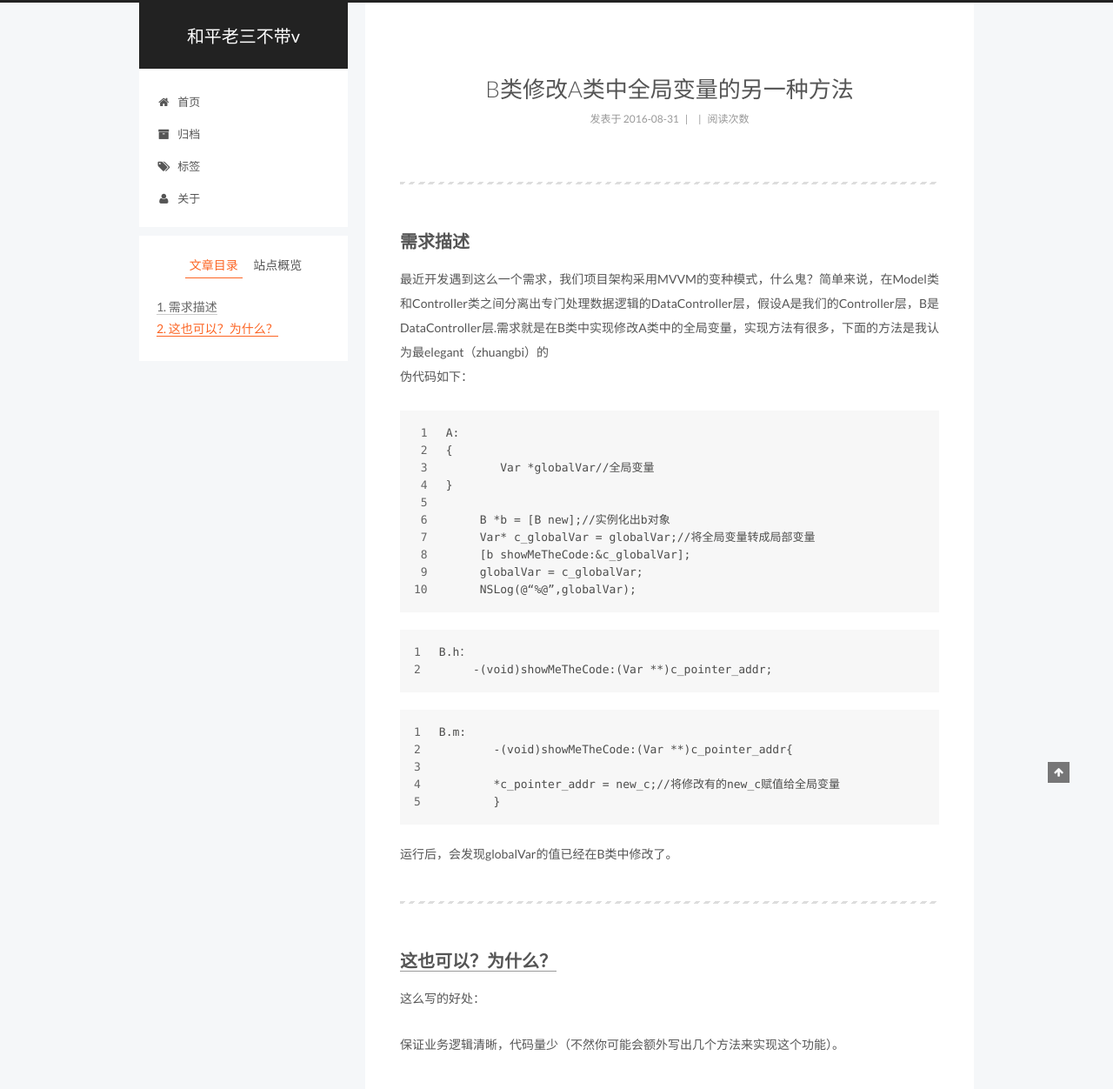
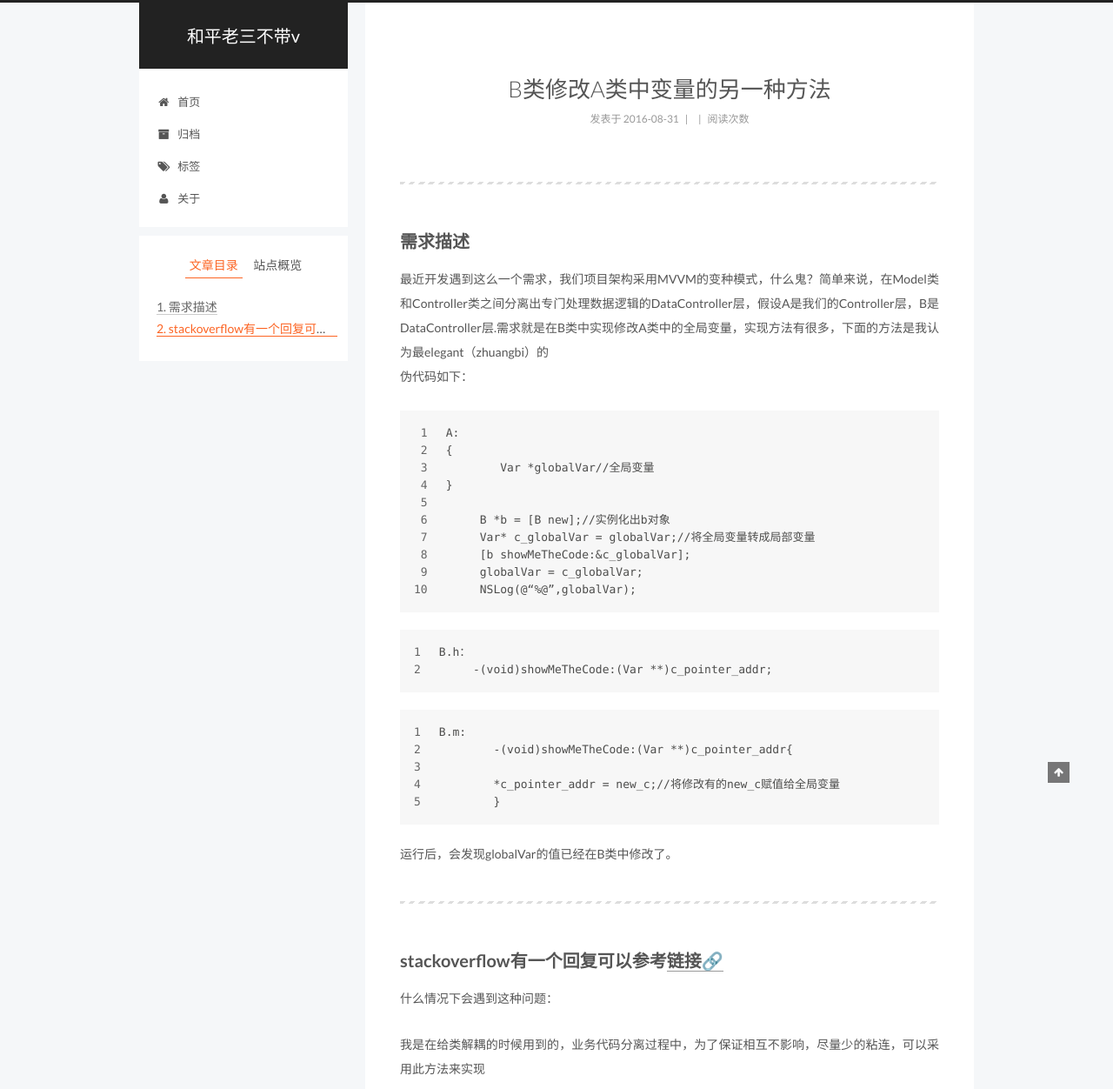
Before and after one commit to HePingLaoSan/HePingLaoSan.github.io, a plain HTML site: page 2016/08/31/ios_1/index.html in a window 1280 px wide. Shown: the top 1252 px of the page at 87% size. Drawn offline with Linux system fonts and the light colour scheme; a script that the page names is missing.

Commit message:
Site updated: 2016-10-09 16:39:56

```diff
--- a/2016/08/31/ios_1/index.html
+++ b/2016/08/31/ios_1/index.html
@@ -87,14 +87,14 @@
 <meta name="description" content="需求描述最近开发遇到这么一个需求，我们项目架构采用MVVM的变种模式，什么鬼？简单来说，在Model类和Controller类之间分离出专门处理数据逻辑的DataController层，假设A是我们的Controller层，B是DataController层.需求就是在B类中实现修改A类中的全局变量，实现方法有很多，下面的方法是我认为最elegant（zhuangbi）的伪代码如下：
 12345">
 <meta property="og:type" content="article">
-<meta property="og:title" content="B类修改A类中全局变量的另一种方法">
+<meta property="og:title" content="B类修改A类中变量的另一种方法">
 <meta property="og:url" content="https://hepinglaosan.github.io/2016/08/31/ios_1/index.html">
 <meta property="og:site_name" content="和平老三不带v">
 <meta property="og:description" content="需求描述最近开发遇到这么一个需求，我们项目架构采用MVVM的变种模式，什么鬼？简单来说，在Model类和Controller类之间分离出专门处理数据逻辑的DataController层，假设A是我们的Controller层，B是DataController层.需求就是在B类中实现修改A类中的全局变量，实现方法有很多，下面的方法是我认为最elegant（zhuangbi）的伪代码如下：
 12345">
-<meta property="og:updated_time" content="2016-10-09T02:49:30.000Z">
+<meta property="og:updated_time" content="2016-10-09T08:39:28.000Z">
 <meta name="twitter:card" content="summary">
-<meta name="twitter:title" content="B类修改A类中全局变量的另一种方法">
+<meta name="twitter:title" content="B类修改A类中变量的另一种方法">
 <meta name="twitter:description" content="需求描述最近开发遇到这么一个需求，我们项目架构采用MVVM的变种模式，什么鬼？简单来说，在Model类和Controller类之间分离出专门处理数据逻辑的DataController层，假设A是我们的Controller层，B是DataController层.需求就是在B类中实现修改A类中的全局变量，实现方法有很多，下面的方法是我认为最elegant（zhuangbi）的伪代码如下：
 12345">
 
@@ -114,7 +114,7 @@
   };
 </script>
 
-  <title> B类修改A类中全局变量的另一种方法 | 和平老三不带v </title>
+  <title> B类修改A类中变量的另一种方法 | 和平老三不带v </title>
 </head>
 
 <body itemscope itemtype="http://schema.org/WebPage" lang="zh-Hans">
@@ -244,7 +244,7 @@
 
 
 
-                B类修改A类中全局变量的另一种方法
+                B类修改A类中变量的另一种方法
 
 
           </h1>
@@ -278,7 +278,7 @@
 
 
 
-             <span id="/2016/08/31/ios_1/" class="leancloud_visitors" data-flag-title="B类修改A类中全局变量的另一种方法">
+             <span id="/2016/08/31/ios_1/" class="leancloud_visitors" data-flag-title="B类修改A类中变量的另一种方法">
                &nbsp; | &nbsp;
                <span class="post-meta-item-icon">
                  <i class="fa fa-eye"></i>
@@ -307,8 +307,8 @@
 <figure class="highlight plain"><table><tr><td class="gutter"><pre><div class="line">1</div><div class="line">2</div><div class="line">3</div><div class="line">4</div><div class="line">5</div></pre></td><td class="code"><pre><div class="line">B.m:</div><div class="line">	-(void)showMeTheCode:(Var **)c_pointer_addr&#123;</div><div class="line"></div><div class="line">	*c_pointer_addr = new_c;//将修改有的new_c赋值给全局变量</div><div class="line">	&#125;</div></pre></td></tr></table></figure>
 <p>运行后，会发现globalVar的值已经在B类中修改了。</p>
 <hr>
-<h2 id="这也可以？为什么？"><a href="#这也可以？为什么？" class="headerlink" title="这也可以？为什么？"></a><a href="http://stackoverflow.com/questions/8814718/handling-pointer-to-pointer-ownership-issues-in-arc/8829294#8829294" target="_blank" rel="external">这也可以？为什么？</a></h2><p>这么写的好处：</p>
-<p>保证业务逻辑清晰，代码量少（不然你可能会额外写出几个方法来实现这个功能）。</p>
+<h2 id="stackoverflow有一个回复可以参考链接🔗"><a href="#stackoverflow有一个回复可以参考链接🔗" class="headerlink" title="stackoverflow有一个回复可以参考链接🔗"></a>stackoverflow有一个回复可以参考<a href="http://stackoverflow.com/questions/8814718/handling-pointer-to-pointer-ownership-issues-in-arc/8829294#8829294" target="_blank" rel="external">链接🔗</a></h2><p>什么情况下会遇到这种问题：</p>
+<p>我是在给类解耦的时候用到的，业务代码分离过程中，为了保证相互不影响，尽量少的粘连，可以采用此方法来实现</p>
 
 
     </div>
@@ -395,7 +395,7 @@
   <div class="comments" id="comments">
 
       <div class="ds-thread" data-thread-key="2016/08/31/ios_1/"
-           data-title="B类修改A类中全局变量的另一种方法" data-url="https://hepinglaosan.github.io/2016/08/31/ios_1/">
+           data-title="B类修改A类中变量的另一种方法" data-url="https://hepinglaosan.github.io/2016/08/31/ios_1/">
       </div>
 
   </div>
@@ -499,7 +499,7 @@
 
 
 
-              <div class="post-toc-content"><ol class="nav"><li class="nav-item nav-level-2"><a class="nav-link" href="#需求描述"><span class="nav-number">1.</span> <span class="nav-text">需求描述</span></a></li><li class="nav-item nav-level-2"><a class="nav-link" href="#这也可以？为什么？"><span class="nav-number">2.</span> <span class="nav-text">这也可以？为什么？</span></a></li></ol></div>
+              <div class="post-toc-content"><ol class="nav"><li class="nav-item nav-level-2"><a class="nav-link" href="#需求描述"><span class="nav-number">1.</span> <span class="nav-text">需求描述</span></a></li><li class="nav-item nav-level-2"><a class="nav-link" href="#stackoverflow有一个回复可以参考链接🔗"><span class="nav-number">2.</span> <span class="nav-text">stackoverflow有一个回复可以参考链接🔗</span></a></li></ol></div>
 
           </div>
         </section>
```
Also changed, not shown: 2016/09/06/ios-2/index.html (+2 -2 lines), archives/2016/08/index.html (+1 -1 lines), archives/2016/index.html (+1 -1 lines), archives/index.html (+1 -1 lines), index.html (+2 -2 lines), 1 other file.
